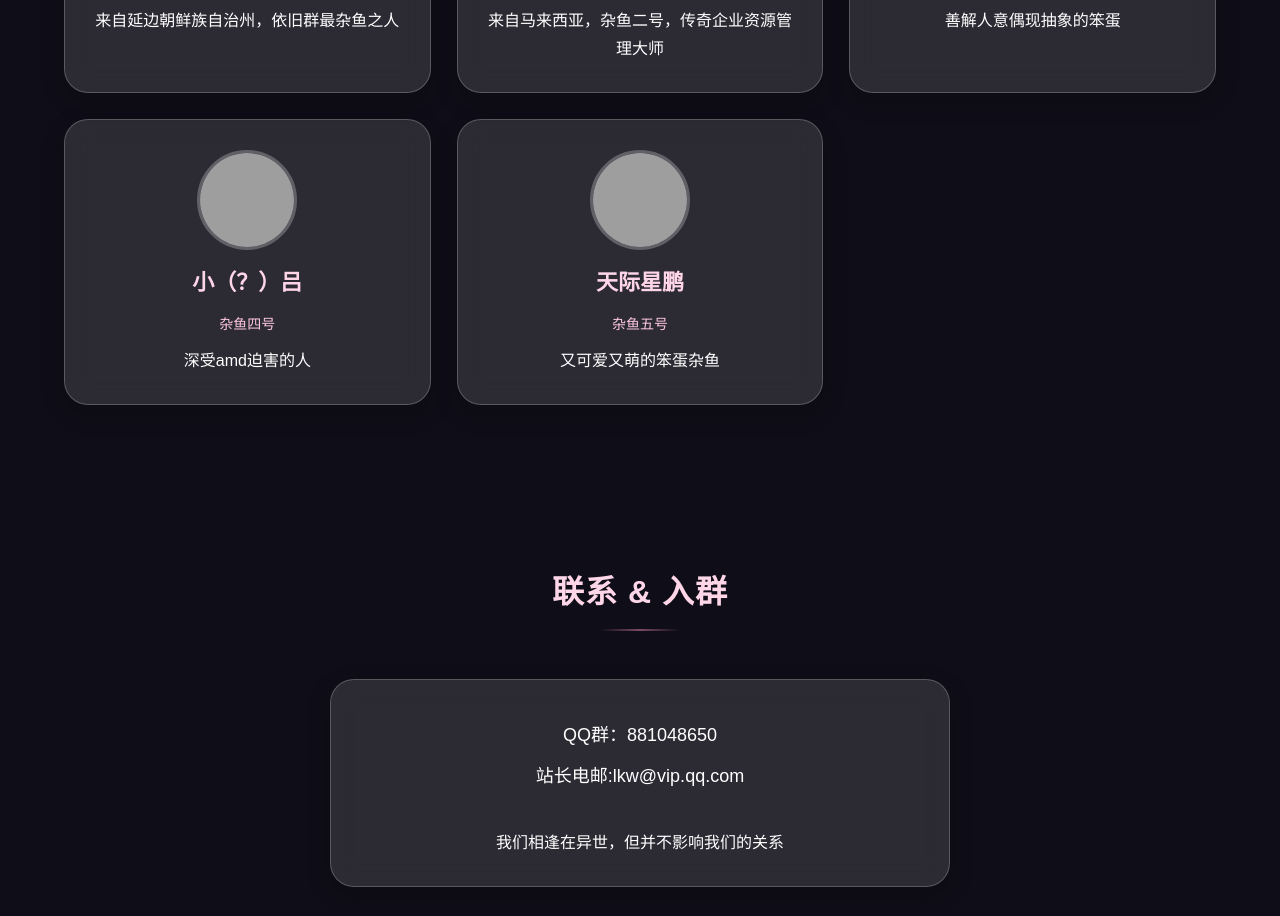
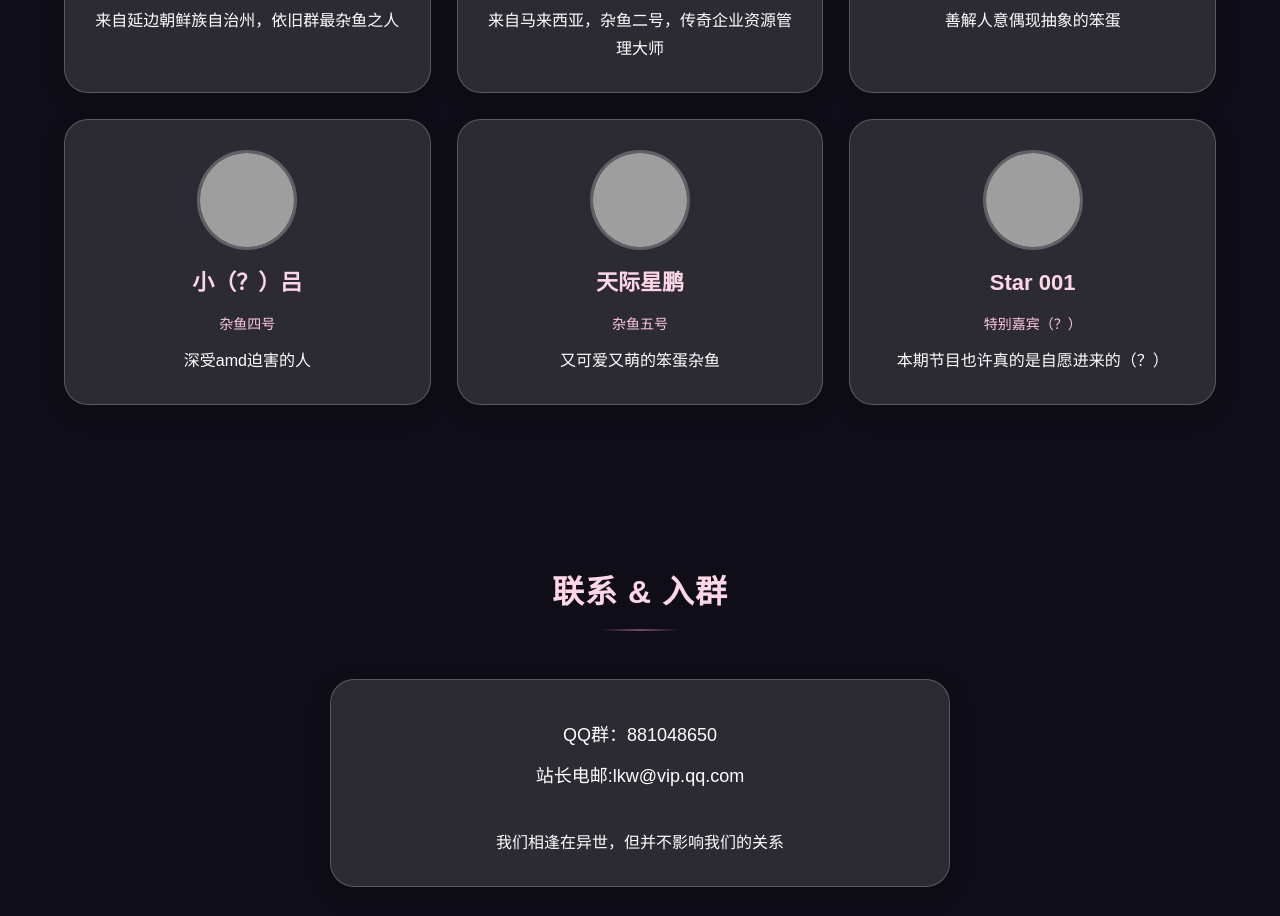
Before and after one commit to qirvmo/abc, a plain HTML site: page index.html in a window 1280 px wide. Shown: the part 1605-2521 px from the top of the page. Drawn offline with Linux system fonts and the light colour scheme; grey boxes are pictures that could not be loaded; a script that the page names is missing.

Commit message:
Update index.html

```diff
--- a/index.html
+++ b/index.html
@@ -393,6 +393,12 @@ footer a{
       <div class="member-tag">杂鱼五号</div>
       <p style="text-align:center">又可爱又萌的笨蛋杂鱼</p>
     </div>
+    <div class="card">
+      <img class="member-avatar" src="https://q.qlogo.cn/g?b=qq&nk=3147573003&s=640">
+      <h3 style="text-align:center">Star 001</h3>
+      <div class="member-tag">特别嘉宾（？）</div>
+      <p style="text-align:center">本期节目也许真的是自愿进来的（？）</p>
+    </div>
   </div>
 </section>
 
```
